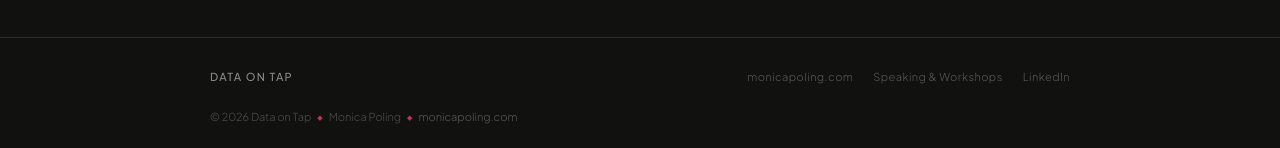
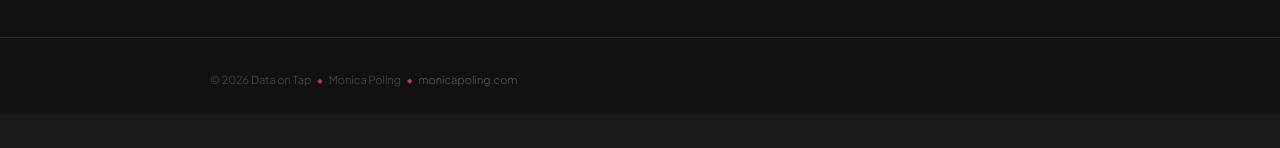
Before and after one commit to MPoling67/data-on-tap-home, a React (Vite) app: page / in a window 1280 px wide. Shown: the part 2622-2770 px from the top of the page. After the commit the page ends 2736 px from the top, so only its background shows below. Built offline with nearby package versions, Linux system fonts and the light colour scheme.

Commit message:
Update App.jsx

```diff
--- a/src/App.jsx
+++ b/src/App.jsx
@@ -774,18 +774,6 @@ export default function App() {
       {/* ── FOOTER ── */}
       <div className="page-footer-rule" />
       <footer className="page-footer">
-        <div className="footer-inner">
-          <div className="footer-brand">
-            <div className="footer-logo">
-              <span className="footer-logo-text">Data on Tap</span>
-            </div>
-          </div>
-          <div className="footer-links">
-            <a href="https://monicapoling.com">monicapoling.com</a>
-            <a href="https://monicapoling.com/speaking">Speaking & Workshops</a>
-            <a href="https://linkedin.com/in/monicapoling" target="_blank" rel="noopener noreferrer">LinkedIn</a>
-          </div>
-        </div>
         <p className="footer-copy">
           © 2026 Data on Tap
           <span className="footer-sep">◆</span>
```
